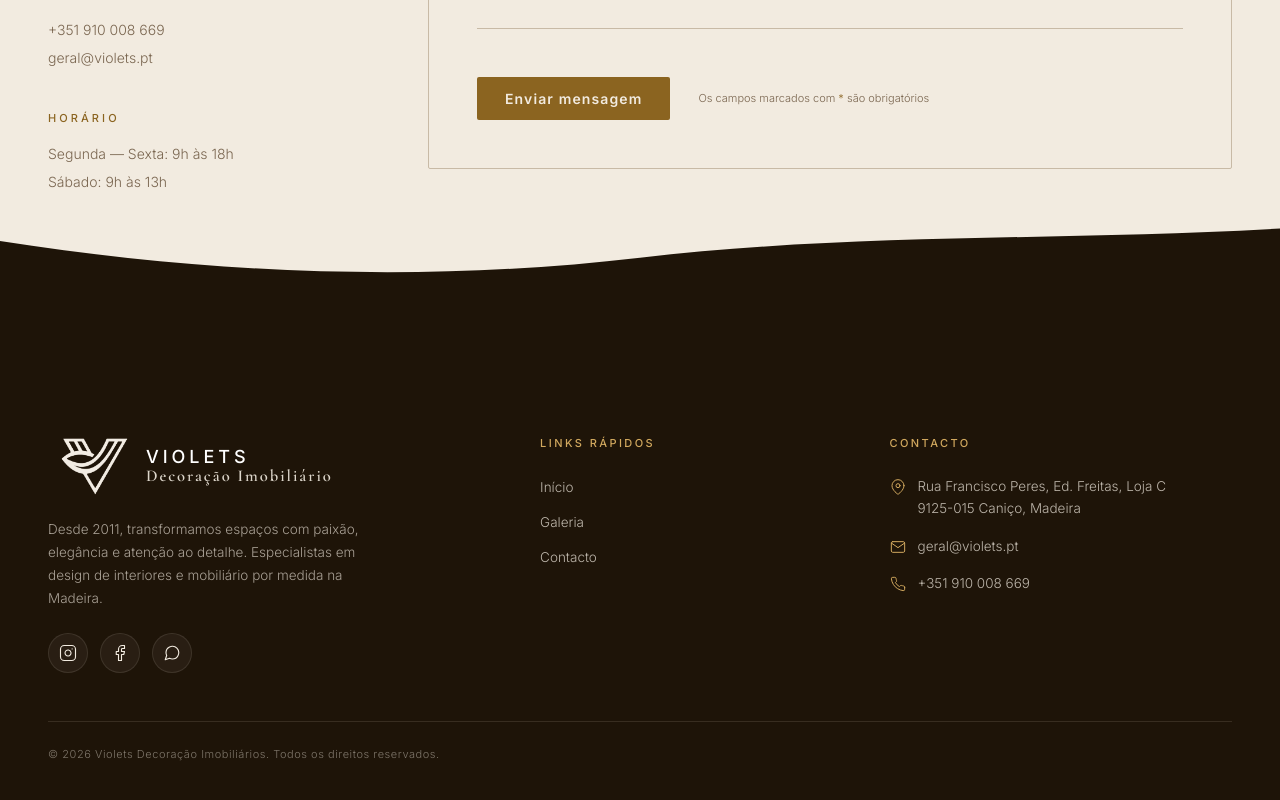
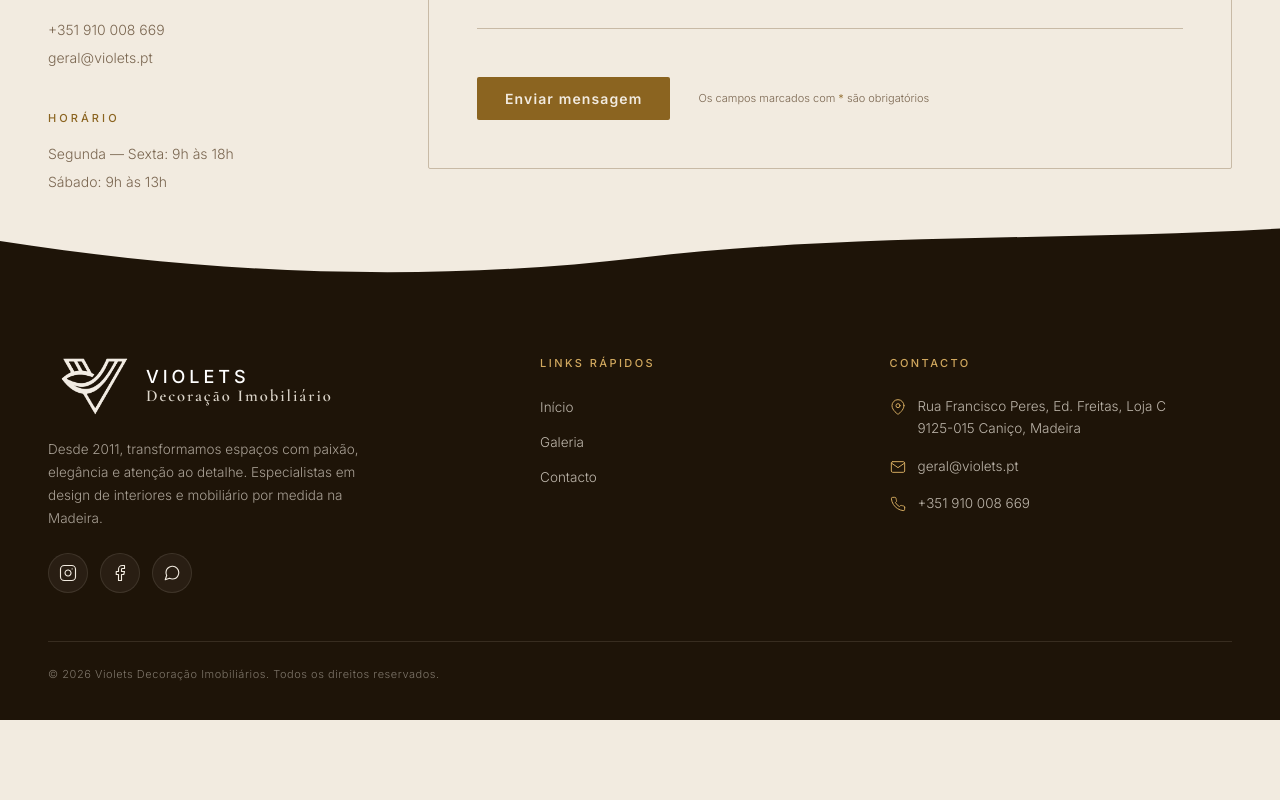
Before and after one commit to joaolopes53/violets, a React (Vite) app: page /contacto in a window 1280 px wide. Shown: the part 791-1591 px from the top of the page. After the commit the page ends 1511 px from the top, so only its background shows below. Built offline with nearby package versions, Linux system fonts and the light colour scheme.

Commit message:
style: reduce top padding of footer component from 120px to 40px

```diff
--- a/src/components/Footer.css
+++ b/src/components/Footer.css
@@ -1,7 +1,7 @@
 .footer {
   background: var(--text); /* #1e1408 - dark warm brown */
   color: var(--bg); /* #f2ebe0 - cream */
-  padding: 120px clamp(20px, 5vw, 48px) 0;
+  padding: 40px clamp(20px, 5vw, 48px) 0;
   margin-top: 0;
   position: relative;
 }
```
